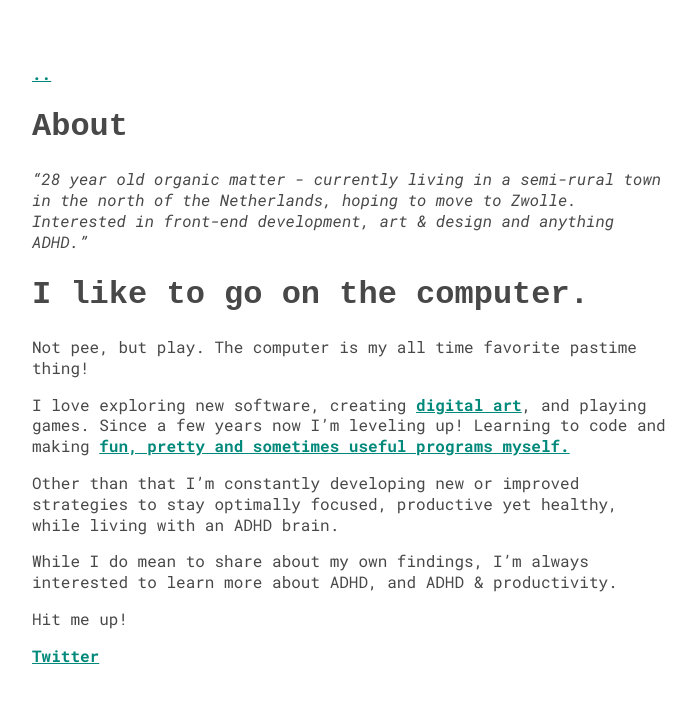
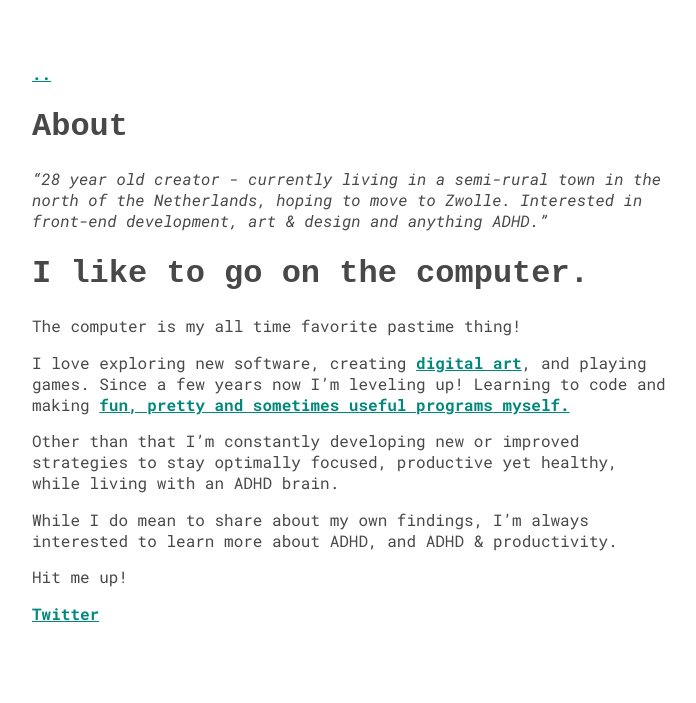
Before and after one commit to Kompjoeter/archived-blog, a Jekyll site: the page built from about.md, in a window 1280 px wide. Shown: the top 703 px of the page, without its empty margins (288-984 px from the left). Built offline with Jekyll 4.4.1, drawn with Linux system fonts in a browser that asks for light colours.

Commit message:
Update About

```diff
--- a/about.md
+++ b/about.md
@@ -2,10 +2,10 @@
 layout: page
 title: About
 ---
-*"28 year old organic matter - currently living in a semi-rural town in the north of the Netherlands, hoping to move to Zwolle. Interested in front-end development, art & design and anything ADHD."*
+*"28 year old creator - currently living in a semi-rural town in the north of the Netherlands, hoping to move to Zwolle. Interested in front-end development, art & design and anything ADHD."*
 
 # I like to go on the computer.
-Not pee, but play. The computer is my all time favorite pastime thing!
+The computer is my all time favorite pastime thing!
 
 I love exploring new software, creating [digital art](https://www.artstation.com/kompjoeterjonk), and playing games. Since a few years now I'm leveling up! Learning to code and making [fun, pretty and sometimes useful programs myself.](https://github.com/Kompjoeter)
 
```
